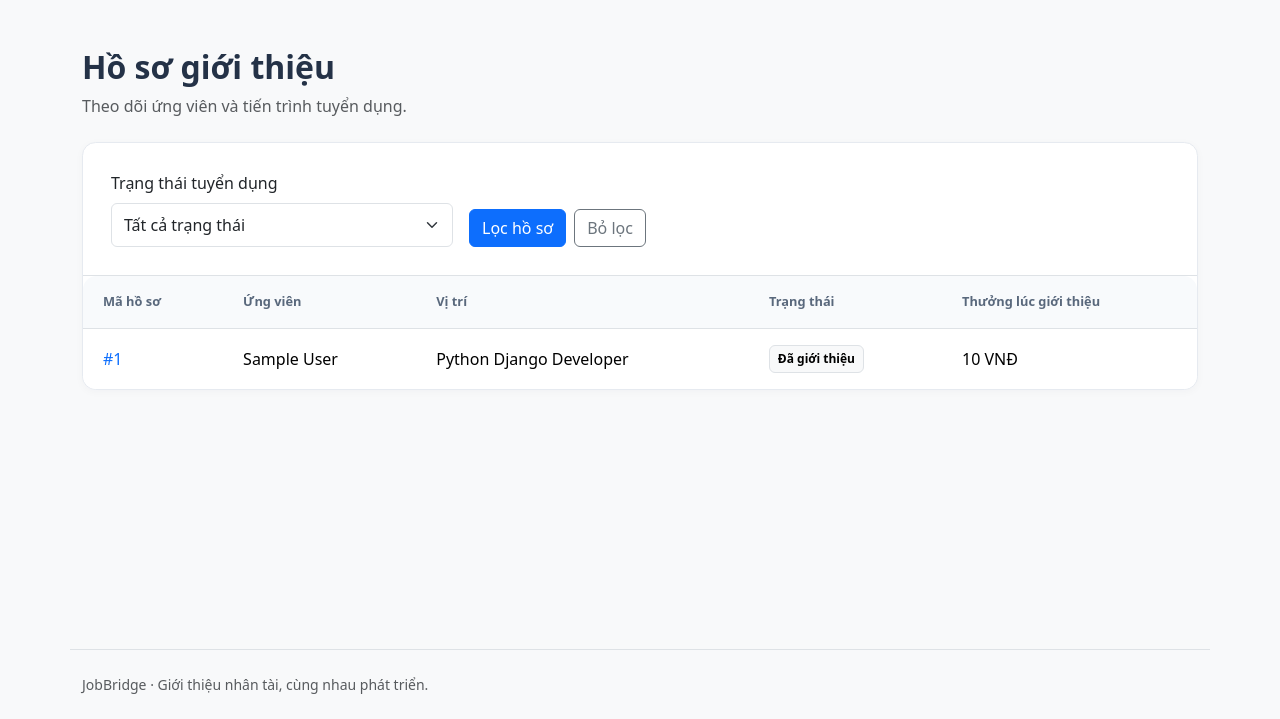
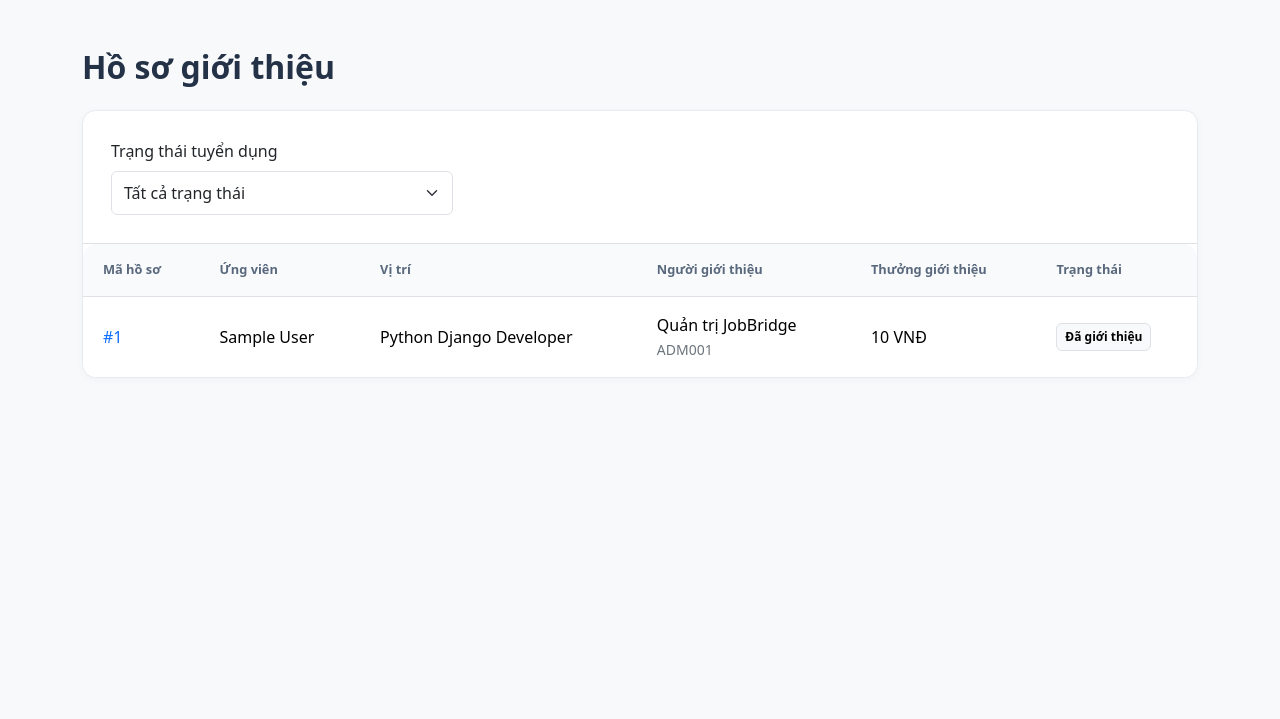
Before and after one commit to nghitruong0396/job-bridge, a Django app: page /applications/ in a window 1280 px wide. Shown: the part 81-800 px from the top of the page. Run offline with Django 5.2, Linux system fonts and the light colour scheme; a user stored in the database is signed in; data comes from the database, SQL or seed files in the repository; tables that the repository leaves empty hold one stand-in row (values such as "Sample post"); some libraries are stand-ins or nearby versions.

Commit message:
update text

```diff
--- a/recruitment/forms.py
+++ b/recruitment/forms.py
@@ -35,7 +35,7 @@ class ReferralForm(forms.Form):
         widget=forms.Textarea(attrs={"rows": 4}),
     )
     cv = forms.FileField(
-        label="CV", required=False, validators=[validate_cv],
+        label="CV", required=True, validators=[validate_cv],
         help_text="PDF, DOC hoặc DOCX. Tối đa 5 MB.",
         widget=forms.ClearableFileInput(attrs={"accept": ".pdf,.doc,.docx"}),
     )
--- a/recruitment/models.py
+++ b/recruitment/models.py
@@ -17,7 +17,7 @@ class JobPost(models.Model):
         OPEN = "OPEN", "Đang mở"
         CLOSED = "CLOSED", "Đã đóng"
 
-    title = models.CharField("Tiêu đề", max_length=200)
+    title = models.CharField("Vị trí", max_length=200)
     department = models.CharField("Bộ phận tuyển dụng", max_length=150)
     description = models.TextField("Mô tả công việc")
     requirements = models.TextField("Yêu cầu ứng viên")
@@ -218,8 +218,8 @@ class ApplicationStatusHistory(models.Model):
     changed_at = models.DateTimeField("Thời gian chuyển trạng thái", auto_now_add=True)
 
     class Meta:
-        verbose_name = "Lịch sử tuyển dụng"
-        verbose_name_plural = "Lịch sử tuyển dụng"
+        verbose_name = "Lịch sử hồ sơ"
+        verbose_name_plural = "Lịch sử hồ sơ"
         ordering = ["changed_at", "id"]
 
     def __str__(self):
--- a/templates/accounts/profile.html
+++ b/templates/accounts/profile.html
@@ -3,7 +3,6 @@
 {% block content %}
     <div class="page-header">
         <h1 class="page-title">Tài khoản của tôi</h1>
-        <p class="text-body-secondary mb-0">Thông tin tài khoản và vai trò của bạn trong hệ thống.</p>
     </div>
     <section class="card form-panel ms-0">
         <div class="card-body">
--- a/templates/base.html
+++ b/templates/base.html
@@ -9,11 +9,10 @@
           href="{% static 'recruitment/vendor/bootstrap/bootstrap.min.css' %}">
     <link rel="stylesheet" href="{% static 'recruitment/css/app.css' %}">
 </head>
+
 <body class="bg-body-tertiary">
-        <a class="visually-hidden-focusable btn btn-primary position-absolute m-2"
-           href="#main-content">Đến nội dung chính</a>
-        <nav class="navbar navbar-expand-xl bg-white border-bottom"
-             aria-label="Điều hướng chính">
+
+<nav class="navbar navbar-expand-xl bg-white border-bottom">
     <div class="container py-2">
         <a class="navbar-brand fw-bold text-primary d-flex align-items-center gap-2"
            href="{% url 'recruitment_web:home' %}"><span class="brand-mark">JB</span>JobBridge</a>
@@ -23,8 +22,7 @@
                     data-bs-toggle="collapse"
                     data-bs-target="#main-nav"
                     aria-controls="main-nav"
-                            aria-expanded="false"
-                            aria-label="Mở hoặc đóng menu">
+                    aria-expanded="false">
                 <span class="navbar-toggler-icon"></span>
             </button>
             <div class="collapse navbar-collapse" id="main-nav">
@@ -32,40 +30,46 @@
                     <a class="nav-link {% if '/jobs/' in request.path %}active{% endif %}"
                        {% if '/jobs/' in request.path %}aria-current="page"{% endif %}
                        href="{% url 'recruitment_web:job-list' %}">Tin tuyển dụng</a>
+
                     <a class="nav-link {% if '/applications/' in request.path %}active{% endif %}"
                        {% if '/applications/' in request.path %}aria-current="page"{% endif %}
                        href="{% url 'recruitment_web:application-list' %}">Hồ sơ giới thiệu</a>
-                            {% if user.role == "HR" %}<a class="nav-link {% if '/candidates/' in request.path %}active{% endif %}"
+
+                    {% if user.role == "HR" %}
+                        <a class="nav-link {% if '/candidates/' in request.path %}active{% endif %}"
                            {% if '/candidates/' in request.path %}aria-current="page"{% endif %}
-   href="{% url 'recruitment_web:candidate-list' %}">Ứng viên</a>{% endif %}
+                           href="{% url 'recruitment_web:candidate-list' %}">Ứng viên</a>
+                    {% endif %}
+
                     <a class="nav-link {% if '/rewards/' in request.path %}active{% endif %}"
                        {% if '/rewards/' in request.path %}aria-current="page"{% endif %}
                        href="{% url 'recruitment_web:reward-list' %}">Thưởng</a>
                 </div>
                 <div class="d-flex flex-wrap align-items-center gap-3 pb-2 pb-xl-0">
                     <a class="text-decoration-none account-link"
-                               href="{% url 'accounts_web:profile' %}"><span class="d-block fw-semibold text-body text-truncate">{{ user.full_name }}</span><span class="small text-body-secondary">{{ user.employee_code }} · {{ user.get_role_display }}</span></a>
-                            <form method="post" action="{% url 'accounts_web:logout' %}">{% csrf_token %}<button class="btn btn-outline-secondary btn-sm" type="submit">Đăng xuất</button></form>
+                       href="{% url 'accounts_web:profile' %}"><span
+                            class="d-block fw-semibold text-body text-truncate">{{ user.full_name }}</span><span
+                            class="small text-body-secondary">{{ user.employee_code }} · {{ user.get_role_display }}</span>
+                    </a>
+                    <form method="post" action="{% url 'accounts_web:logout' %}">{% csrf_token %}
+                        <button class="btn btn-outline-secondary btn-sm" type="submit">Đăng xuất</button>
+                    </form>
                 </div>
             </div>
-                {% else %}
-                    <span class="small text-body-secondary">Kết nối nhân tài nội bộ</span>
         {% endif %}
     </div>
 </nav>
 <main id="main-content" class="container app-main py-4 py-lg-5">
     {% for message in messages %}
         <div class="alert {% if message.level_tag == 'error' %}alert-danger{% elif message.level_tag == 'success' %}alert-success{% elif message.level_tag == 'warning' %}alert-warning{% else %}alert-info{% endif %} alert-dismissible fade show"
-                     role="{% if message.level_tag == 'error' %}alert{% else %}status{% endif %}">{{ message }}<button type="button"
+             role="{% if message.level_tag == 'error' %}alert{% else %}status{% endif %}">{{ message }}
+            <button type="button"
                     class="btn-close"
-        data-bs-dismiss="alert"
-        aria-label="Đóng thông báo"></button></div>
+                    data-bs-dismiss="alert"></button>
+        </div>
     {% endfor %}
     {% block content %}{% endblock %}
 </main>
-        <footer class="container py-4 small text-body-secondary border-top">
-            JobBridge · Giới thiệu nhân tài, cùng nhau phát triển.
-        </footer>
 <script src="{% static 'recruitment/vendor/bootstrap/bootstrap.bundle.min.js' %}"></script>
 <script src="{% static 'recruitment/js/currency.js' %}"></script>
 </body>
--- a/templates/recruitment/application_list.html
+++ b/templates/recruitment/application_list.html
@@ -2,24 +2,25 @@
 {% load ui %}
 {% block title %}Hồ sơ giới thiệu | JobBridge{% endblock %}
 {% block content %}
-    <div class="page-header d-flex flex-wrap justify-content-between align-items-start gap-3">
-        <div>
+    <div class="page-header">
         <h1 class="page-title">Hồ sơ giới thiệu</h1>
-            <p class="text-body-secondary mb-0">Theo dõi ứng viên và tiến trình tuyển dụng.</p>
-        </div>
-        {% if user.role == "HR" %}<a class="btn btn-outline-primary"
-   href="{% url 'recruitment_web:application-list' %}?pending_reward=1">HIRED chờ xác nhận thưởng</a>{% endif %}
     </div>
     <section class="card">
         <div class="card-body border-bottom">
             <form method="get" class="row g-3 align-items-end">
-                <div class="col-12 col-sm-7 col-lg-4"><label class="form-label" for="stage">Trạng thái tuyển dụng</label><select class="form-select" id="stage" name="stage"><option value="">Tất cả trạng thái</option>{% for value, label in stages %}<option value="{{ value }}"
-        {% if selected_stage == value %}selected{% endif %}>{{ label }}</option>{% endfor %}</select></div>
-                {% if pending_reward %}<input type="hidden" name="pending_reward" value="1">{% endif %}
-                <div class="col-12 col-sm-auto d-flex gap-2"><button class="btn btn-primary" type="submit">Lọc hồ sơ</button><a class="btn btn-outline-secondary"
-   href="{% url 'recruitment_web:application-list' %}">Bỏ lọc</a></div>
+                <div class="col-12 col-sm-7 col-lg-4">
+                    <label class="form-label" for="stage">Trạng thái tuyển dụng
+                    </label>
+                    <select class="form-select" id="stage" name="stage" onchange="this.form.requestSubmit()">
+                        <option value="">Tất cả trạng thái</option>
+                        {% for value, label in stages %}
+                            <option value="{{ value }}"
+                                    {% if selected_stage == value %}selected{% endif %}>{{ label }}
+                            </option>
+                        {% endfor %}
+                    </select>
+                </div>
             </form>
-            {% if pending_reward %}<p class="small text-primary mt-3 mb-0">Đang xem hồ sơ HIRED chưa có thưởng.</p>{% endif %}
         </div>
         <div class="table-responsive">
             <table class="table table-hover align-middle">
@@ -28,17 +29,28 @@
                     <th scope="col">Mã hồ sơ</th>
                     <th scope="col">Ứng viên</th>
                     <th scope="col">Vị trí</th>
+                    <th scope="col">Người giới thiệu</th>
+                    <th scope="col">Thưởng giới thiệu</th>
                     <th scope="col">Trạng thái</th>
-                        <th scope="col">Thưởng lúc giới thiệu</th>
                 </tr>
                 </thead>
                 <tbody>
                 {% for application in applications %}
                     <tr>
-                            <td><a href="{% url 'recruitment_web:application-detail' application.pk %}">#{{ application.pk }}</a></td><td>{{ application.candidate.full_name }}</td><td>{{ application.job.title }}</td>
-                            <td>{% include "includes/status_badge.html" with value=application.current_stage label=application.get_current_stage_display %}</td><td class="text-nowrap">{{ application.bonus_amount|vnd }}</td>
-                        </tr>{% empty %}<tr><td class="empty-state"
-    colspan="5">Chưa có hồ sơ phù hợp.</td></tr>{% endfor %}</tbody>
+                        <td>
+                            <a href="{% url 'recruitment_web:application-detail' application.pk %}">#{{ application.pk }}</a>
+                        </td>
+                        <td>{{ application.candidate.full_name }}</td>
+                        <td>{{ application.job.title }}</td>
+                        <td>{{ application.referrer.full_name }}<br/><small class="text-secondary">{{ application.referrer.employee_code }}</small></td>
+                        <td class="text-nowrap">{{ application.bonus_amount|vnd }}</td>
+                        <td>{% include "includes/status_badge.html" with value=application.current_stage label=application.get_current_stage_display %}</td>
+                    </tr>{% empty %}
+                    <tr>
+                        <td class="empty-state"
+                            colspan="5">Chưa có hồ sơ phù hợp.
+                        </td>
+                    </tr>{% endfor %}</tbody>
             </table>
         </div>
     </section>
--- a/templates/recruitment/job_detail.html
+++ b/templates/recruitment/job_detail.html
@@ -49,7 +49,7 @@
                                   action="{% url 'recruitment_web:job-action' job.pk 'close' %}">{% csrf_token %}<button class="btn btn-outline-secondary" type="submit">Đóng job</button></form>
                             <form class="d-grid border-top pt-3 mt-2"
                                   method="post"
-                                  action="{% url 'recruitment_web:job-action' job.pk 'delete' %}">{% csrf_token %}<button class="btn btn-outline-danger" type="submit">Xóa mềm job</button></form>
+                                  action="{% url 'recruitment_web:job-action' job.pk 'delete' %}">{% csrf_token %}<button class="btn btn-outline-danger" type="submit">xóa job</button></form>
                         </div>
 {% elif user.role == "EMPLOYEE" %}<a class="btn btn-primary w-100"
    href="{% url 'recruitment_web:refer' job.pk %}">Giới thiệu ứng viên</a>{% endif %}
--- a/templates/recruitment/job_list.html
+++ b/templates/recruitment/job_list.html
@@ -3,7 +3,9 @@
 {% block title %}Tin tuyển dụng | JobBridge{% endblock %}
 {% block content %}
     <div class="page-header d-flex flex-wrap justify-content-between align-items-start gap-3">
-        <div><h1 class="page-title">Tin tuyển dụng</h1><p class="text-body-secondary mb-0">{% if user.role == "HR" %}Quản lý vị trí tuyển dụng và mức thưởng giới thiệu.{% else %}Khám phá các vị trí đang mở và giới thiệu ứng viên phù hợp.{% endif %}</p></div>
+        <div>
+            <h1 class="page-title">Tin tuyển dụng</h1>
+         </div>
         {% if user.role == "HR" %}<a class="btn btn-primary"
    href="{% url 'recruitment_web:job-create' %}">Tạo tin tuyển dụng</a>{% endif %}
     </div>
```
Also changed, not shown: recruitment/web_views.py (+8 -5 lines), templates/accounts/login.html (+3 -4 lines), templates/includes/form_fields.html (+13 -6 lines), templates/recruitment/application_detail.html (+78 -21 lines), templates/recruitment/candidate_detail.html (+17 -3 lines), templates/recruitment/candidate_form.html (+10 -4 lines), templates/recruitment/candidate_list.html (+16 -7 lines), templates/recruitment/job_form.html (+11 -4 lines), templates/recruitment/referral_form.html (+9 -7 lines), templates/recruitment/reward_list.html (+16 -2 lines), accounts/migrations/0001_initial.py, recruitment/migrations/0001_initial.py, recruitment/migrations/0002_alter_application_cv.py. Lines whose indentation alone changed are shown as unchanged.
